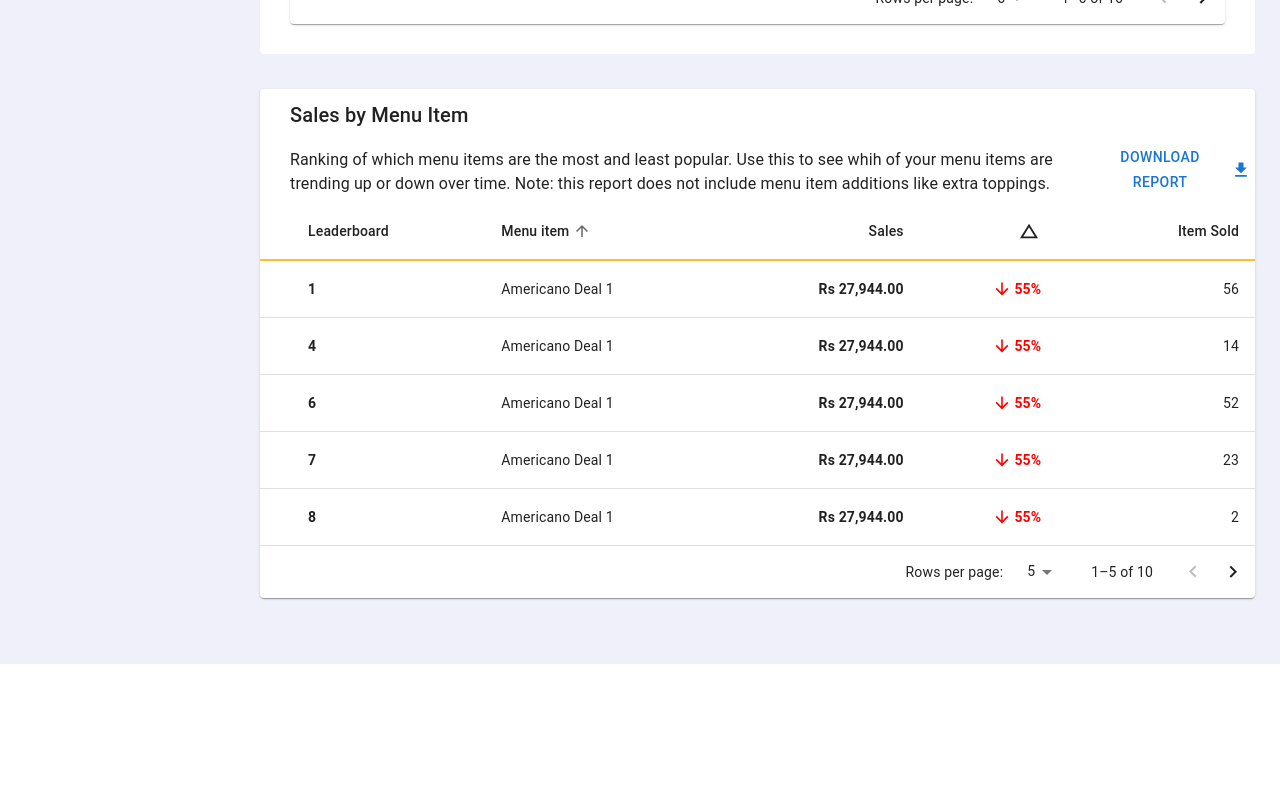
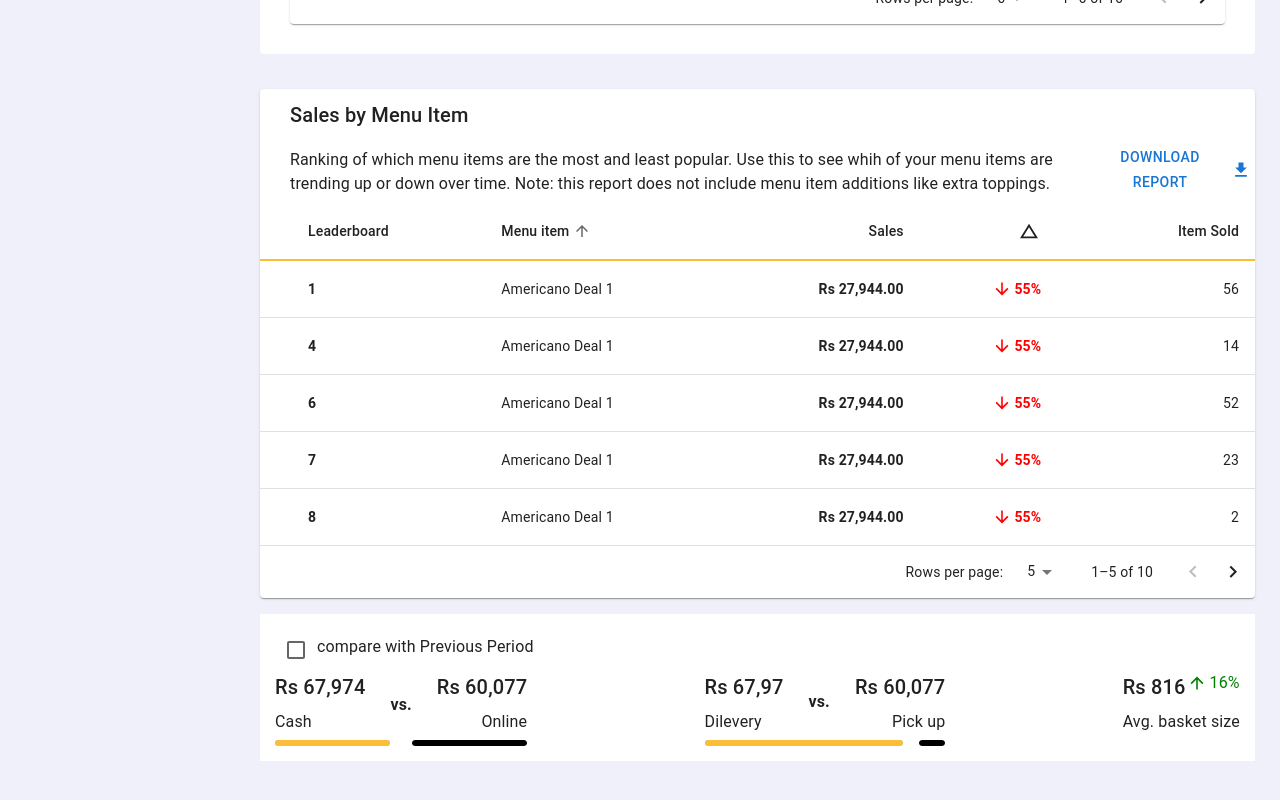
Before and after one commit to Ishtiaq-Ahmad/Mark-kitchen, a React (Create React App) app: page /home in a window 1280 px wide. Shown: the part 1427-2227 px from the top of the page. Before the commit the page ends 2091 px from the top, so only its background shows below. Built offline with nearby package versions, Linux system fonts and the light colour scheme; the HTML template or start-up script is replaced by a standard one.

Commit message:
compare with previous period done

```diff
--- /dev/null
+++ b/src/component/PreviousPeriod.js
@@ -0,0 +1,159 @@
+import React from "react";
+import Checkbox from "@mui/material/Checkbox";
+import Typography from "@mui/material/Typography";
+import { styled } from "@mui/material/styles";
+import LinearProgress, {
+  linearProgressClasses,
+} from "@mui/material/LinearProgress";
+import ArrowUpwardIcon from "@mui/icons-material/ArrowUpward";
+import Grid from "@mui/material/Grid";
+
+const label = { inputProps: { "aria-label": "Checkbox demo" } };
+
+const BorderLinearProgress = styled(LinearProgress)(({ theme }) => ({
+  height: 6,
+  borderRadius: 5,
+  [`& .${linearProgressClasses.bar}`]: {
+    borderRadius: 5,
+    backgroundColor: theme.palette.mode === "light" ? "#fbbe36" : "#308fe8",
+  },
+}));
+const BorderLinearProgress1 = styled(LinearProgress)(({ theme }) => ({
+  height: 6,
+  borderRadius: 5,
+  [`& .${linearProgressClasses.bar}`]: {
+    borderRadius: 5,
+    backgroundColor: theme.palette.mode === "light" ? "black" : "#308fe8",
+  },
+}));
+
+const uparrow = {
+  transform: "scale(.8)",
+};
+const PreviousPeriod = () => {
+  return (
+    <div style={{ background: "#ffff", padding: "15px" }}>
+      <div style={{ display: "flex", alignItems: "center" }}>
+        <Checkbox {...label} />
+        <Typography variant="body1" component="div" gutterBottom>
+          compare with Previous Period
+        </Typography>
+      </div>
+      <div style={{ display: "flex", justifyContent: "space-between" }}>
+        <div style={{ display: "flex", justifyContent: "space-between" }}>
+          <div style={{ display: "flex", flexDirection: "column" }}>
+            <Typography
+              variant="h6"
+              component="div"
+              gutterBottom
+              style={{ paddingRight: "25px" }}
+            >
+              Rs 67,974
+            </Typography>
+            <Typography variant="body1" component="div" gutterBottom>
+              Cash
+            </Typography>
+            <BorderLinearProgress variant="determinate" value={100} />
+          </div>
+
+          <Typography
+            variant="body1"
+            component="div"
+            gutterBottom
+            style={{ display: "flex", alignItems: "center" }}
+          >
+            <strong>vs.</strong>
+          </Typography>
+          <div>
+            <Typography
+              variant="h6"
+              component="div"
+              gutterBottom
+              style={{ paddingLeft: "25px" }}
+            >
+              Rs 60,077
+            </Typography>
+            <Typography
+              variant="body1"
+              component="div"
+              gutterBottom
+              style={{ display: "flex", justifyContent: "flex-end" }}
+            >
+              Online
+            </Typography>
+            <BorderLinearProgress1 variant="determinate" value={100} />
+          </div>
+        </div>
+        {/* </div> */}
+        <div>
+          <div style={{ display: "flex", justifyContent: "space-between" }}>
+            <div>
+              <Typography variant="h6" component="div" gutterBottom>
+                Rs 67,97
+              </Typography>
+              <Typography variant="body1" component="div" gutterBottom>
+                Dilevery
+              </Typography>
+            </div>
+            <Typography
+              variant="body1"
+              component="div"
+              gutterBottom
+              style={{
+                display: "flex",
+                alignItems: "center",
+                padding: "0px 25px 0px 25px",
+              }}
+            >
+              <strong>vs.</strong>
+            </Typography>
+            <div>
+              <Typography variant="h6" component="div" gutterBottom>
+                Rs 60,077
+              </Typography>
+              <Typography
+                variant="body1"
+                component="div"
+                gutterBottom
+                style={{ display: "flex", justifyContent: "flex-end" }}
+              >
+                Pick up
+              </Typography>
+            </div>
+          </div>
+          <Grid container spacing={2}>
+            <Grid item xs={6} md={10}>
+              <BorderLinearProgress variant="determinate" value={100} />
+            </Grid>
+            <Grid item xs={6} md={2}>
+              <BorderLinearProgress1 variant="determinate" value={100} />
+            </Grid>
+          </Grid>
+        </div>
+
+        {/* *****************blaasss */}
+        <div>
+          {" "}
+          <div style={{ display: "flex" }}>
+            <Typography variant="h6" component="div" gutterBottom>
+              Rs 816
+            </Typography>
+            <Typography
+              variant="body1"
+              component="div"
+              gutterBottom
+              style={{ color: "green", display: "flex" }}
+            >
+              <ArrowUpwardIcon style={uparrow} />
+              16%
+            </Typography>
+          </div>
+          <Typography variant="body1" component="div" gutterBottom>
+            Avg. basket size
+          </Typography>
+        </div>
+      </div>
+    </div>
+  );
+};
+export default PreviousPeriod;
--- /dev/null
+++ b/src/component/SalesByHour.js
@@ -0,0 +1,12 @@
+import React from 'react'
+import PreviousPeriod from './PreviousPeriod'
+
+const SalesByHour = () => {
+    return (
+        <div>
+           <PreviousPeriod/>
+        </div>
+    )
+}
+
+export default SalesByHour
--- a/src/component/SalesMenuItem.js
+++ b/src/component/SalesMenuItem.js
@@ -276,23 +276,11 @@ export default function SalesMenuItem() {
          Ranking of which menu items are the most and least popular. Use this to see whih of your menu items are trending up or down over time. Note: this report does not include menu item additions like extra toppings.
         </Typography>
         </Grid>
-        <Grid item xs={3} md={2} style={{display:'flex', alignItems:"center"}}>
-          <Button  endIcon={<DownloadIcon />}>Download Report</Button>
+        <Grid item xs={3} md={2} style={{display:'flex', alignItems:"center", justifyContent:"flex-end"}}>
+          <Button endIcon={<DownloadIcon />}>Download Report</Button>
         </Grid>
 
       </Grid>
-        {/* <div style={{display:'flex', justifyContent:"space-between"}}>
-         <Typography
-          variant="body1"
-          component="div"
-          gutterBottom
-          style={{ padding: "10px 30px 0px 30px" }}
-        >
-         Ranking of which menu items are the most and least popular. Use this to see whih of your menu items are trending up or down over time. Note: this report does not include menu item additions like extra toppings.
-        </Typography>
-        <Button endIcon={<DownloadIcon />}>Download Report</Button>
-        </div> */}
-
         <TableContainer>
           <Table
             sx={{ minWidth: 750 }}
--- a/src/view/Dashboard.js
+++ b/src/view/Dashboard.js
@@ -10,6 +10,7 @@ import MonthlyRevenue from "../component/MonthlyRevenue";
 import OrderList from '../component/OrderList'
 import SalesMenuItem from '../component/SalesMenuItem'
 import TestPurpose from '../component/TestPurpose'
+import SalesByHour from '../component/SalesByHour'
 
 const Dashboard = () => {
   return (
@@ -40,7 +41,7 @@ const Dashboard = () => {
         <OrderTable />
       </div>
       <SalesMenuItem/>
-      {/* <TestPurpose/> */}
+      <SalesByHour/>
     </div>
   );
 };
```
